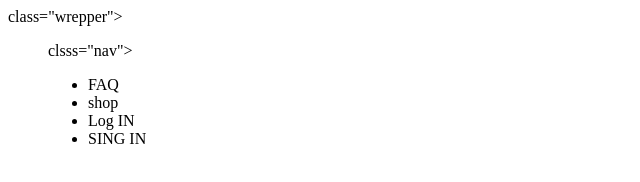
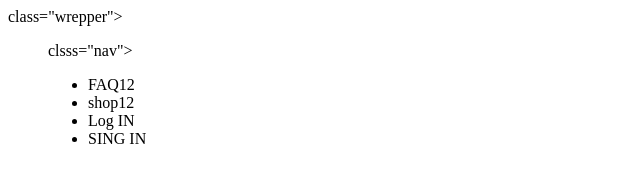
Before and after one commit to raysubhamkiit-boop/Deploy, a plain HTML site: page index.html in a window 1280 px wide. Shown: the full height of the page, 0-640 px from the left. Drawn offline with Linux system fonts and the light colour scheme.

Commit message:
added some chanegs

```diff
--- a/index.html
+++ b/index.html
@@ -7,8 +7,8 @@
     <div>class="wrepper">
         <dir>clsss="nav">
             <ul>
-                <li>FAQ</li>
-                <li>shop</li>
+                <li>FAQ12</li>
+                <li>shop12</li>
                 <li>Log IN</li>
                 <li>SING IN</li>
             </ul>
```
